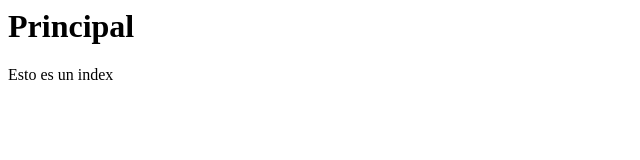
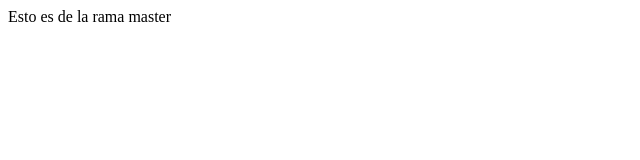
Before and after one commit to MateoMontoyaG007/ficha_2145875, a plain HTML site: page index.html in a window 1280 px wide. Shown: the whole page, without its empty margins (0-640 px from the left). Drawn offline with Linux system fonts and the light colour scheme.

Commit message:
se modifica el archivo index

```diff
--- a/index.html
+++ b/index.html
@@ -1,2 +1 @@
-<h1>Principal</h1>
-<p>Esto es un index</p>
+<p>Esto es de la rama master</p>
```
